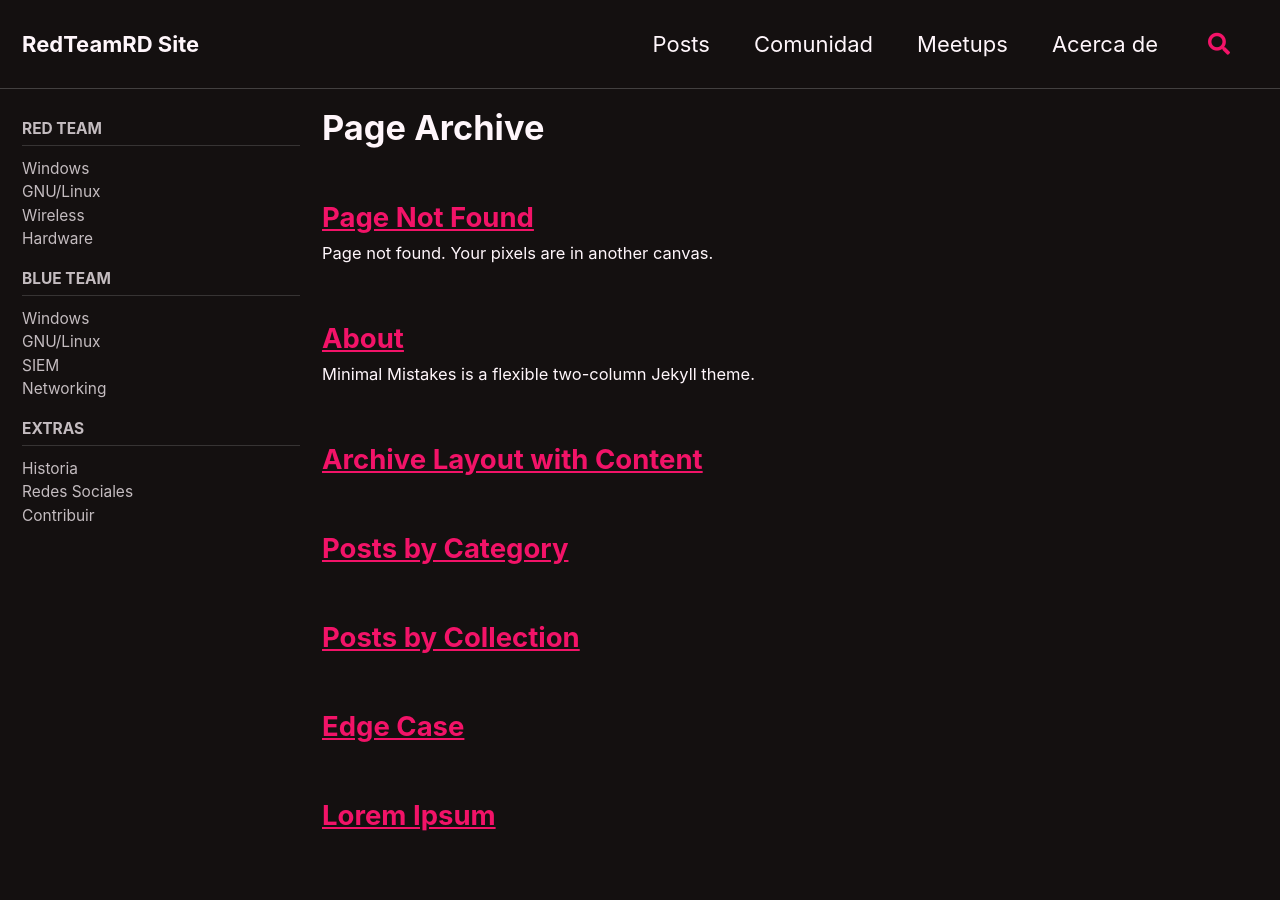
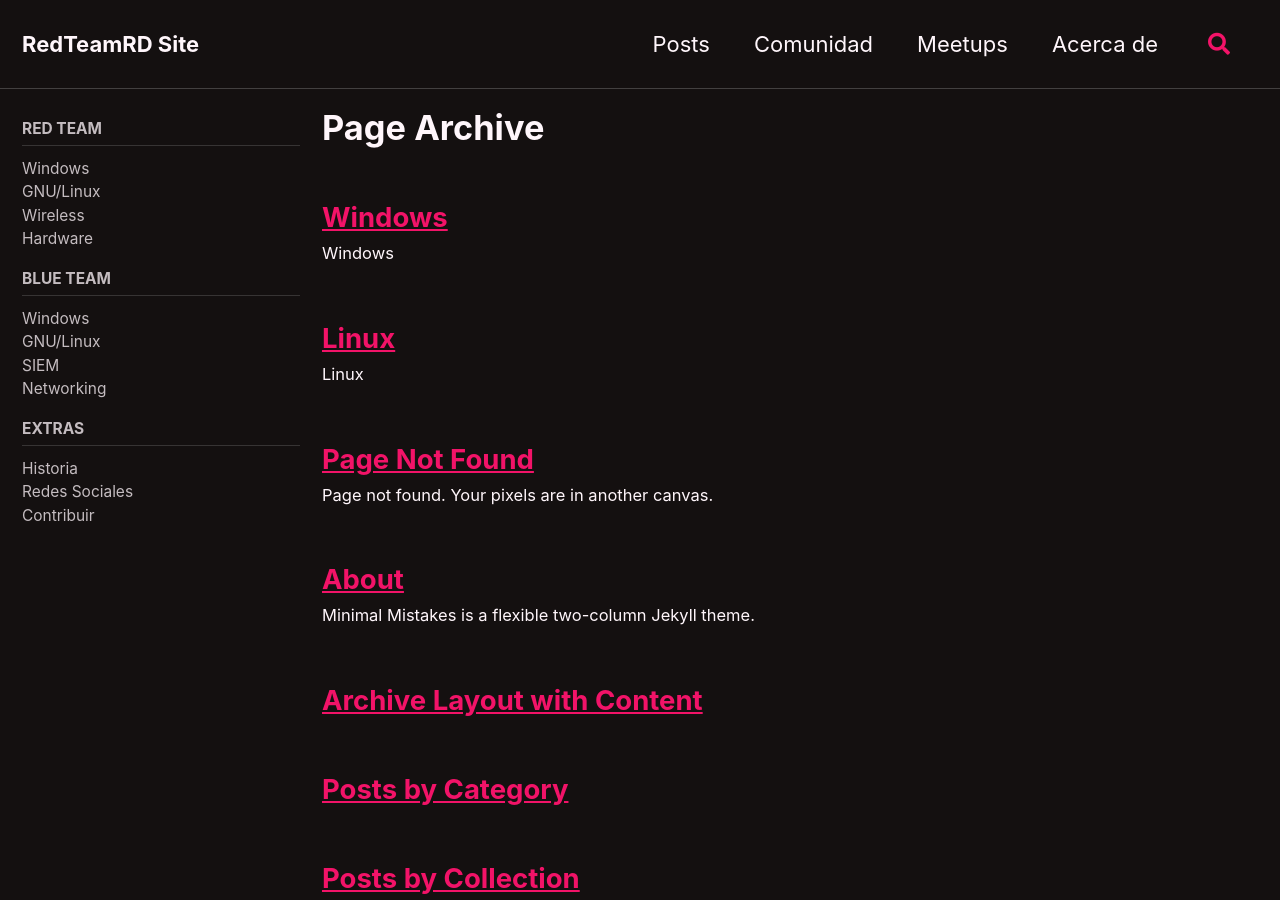
Before and after one commit to redteamrd/RedTeamRD.github.io, a Jekyll site: the page built from _pages/page-archive.html, in a window 1280 px wide and 900 px high. Built offline with Jekyll 4.4.1, drawn with Linux system fonts in a browser that asks for light colours; cached includes are drawn as plain includes; part of the change alters nothing that is shown.

```diff
--- a/_config.yml
+++ b/_config.yml
@@ -164,6 +164,7 @@ footer:
 include:
   - .htaccess
   - _pages
+  - _docs
 exclude:
   - "*.sublime-project"
   - "*.sublime-workspace"
```
